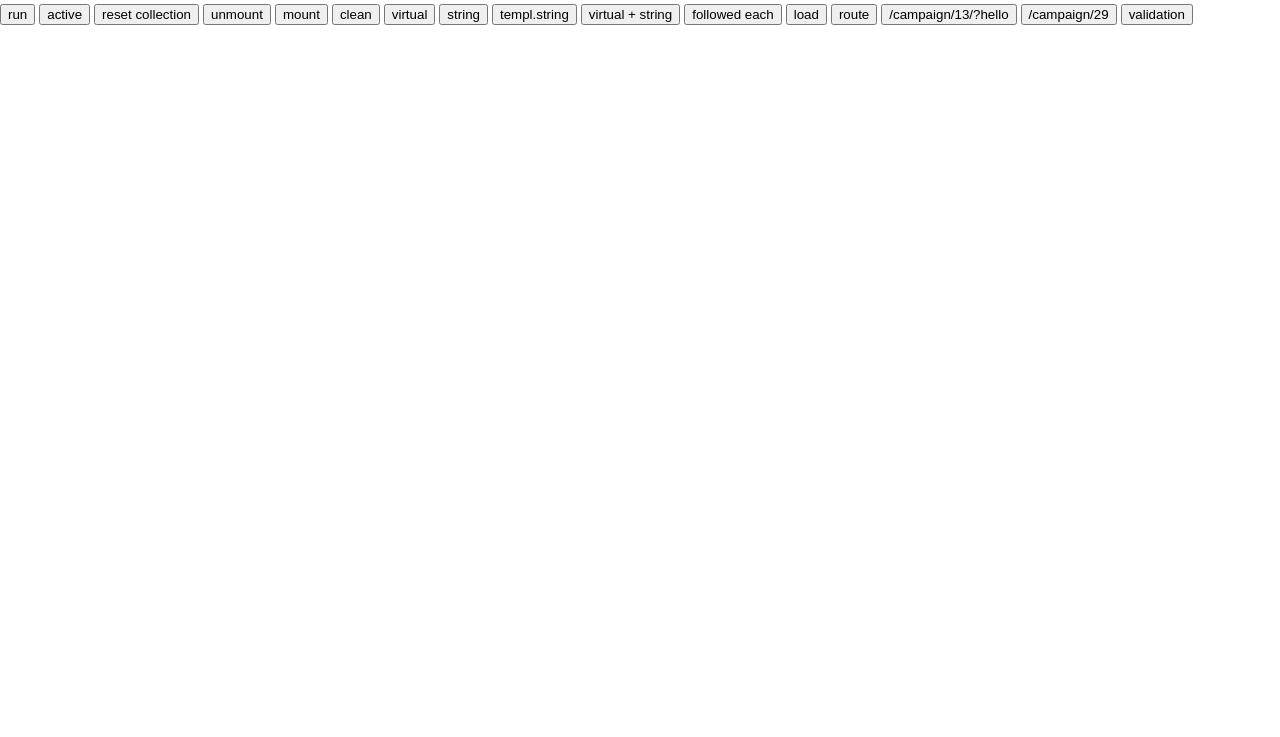
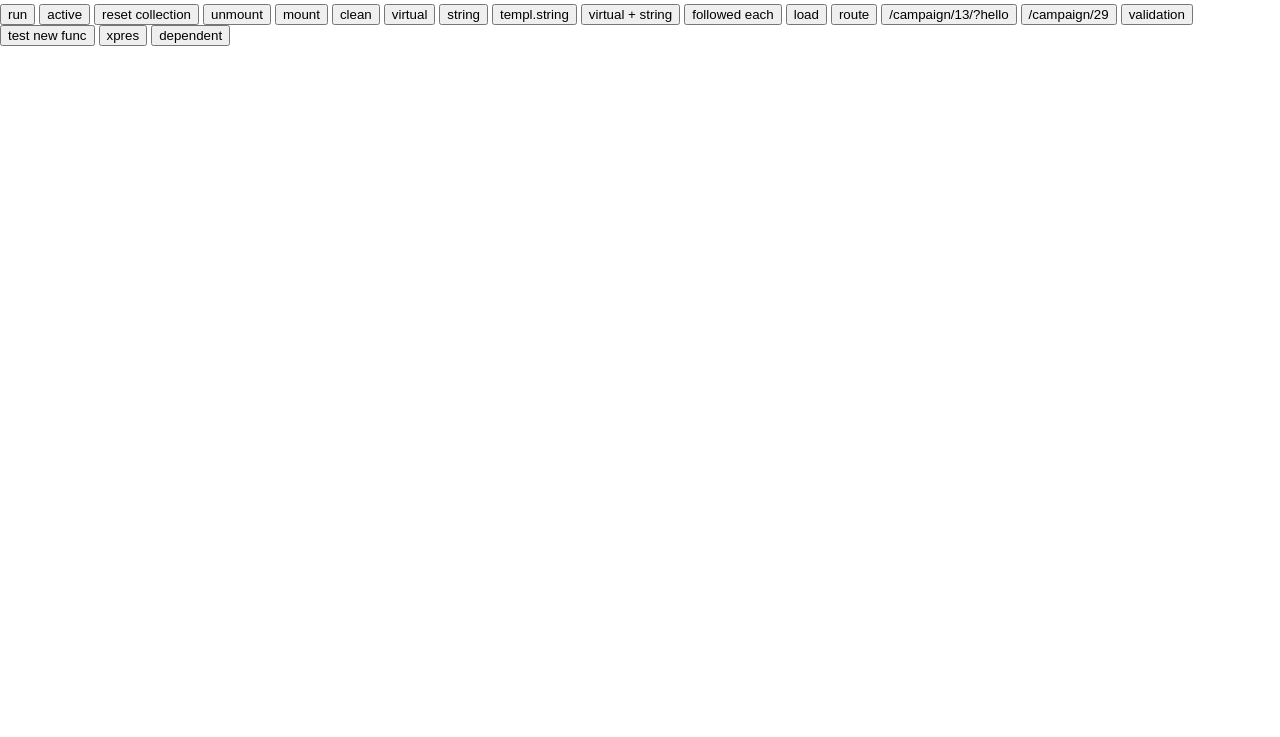
Before and after one commit to nomocas/yamvish, a website with bundled scripts: page index.html in a window 1280 px wide. Shown: the part 63-800 px from the top of the page. Built offline with nearby package versions, Linux system fonts and the light colour scheme; files whose address does not match are found by name.

Commit message:
update examples in index.html

```diff
--- a/index.html
+++ b/index.html
@@ -46,6 +46,9 @@
     <button onclick="y.navigateTo('/campaign/13/?hello');">/campaign/13/?hello</button>
     <button onclick="y.navigateTo('/campaign/29');">/campaign/29</button>
     <button onclick="validation();">validation</button>
+    <button onclick="testNewFunc();">test new func</button>
+    <button onclick="expression();">xpres</button>
+    <button onclick="dependent();">dependent</button>
     <div id="mocha"></div>
     <script type="text/javascript" src="node_modules/min-history/dist/min-history.min.js"></script>
     <script type="text/javascript">
@@ -57,7 +60,7 @@
     });
     </script>
     <script type="text/javascript">
-    var numNodes = 1000;
+    var numNodes = 200;
 
     function range(size) {
         var output = [];
@@ -246,6 +249,7 @@
 
 
     function followedEach() {
+        try {
             console.time("test");
             var time = new Date().getTime();
             var view = new y.View()
@@ -305,6 +309,9 @@
 
             console.timeEnd("test");
             view.set('users.0', 'followed each : ' + time)
+        } catch (e) {
+            console.log("error ", e, e.stack);
+        }
     }
 
     function load() {
@@ -358,7 +365,7 @@
 
             var view = new y.View()
                 .route('/campaign/s:id/?q:query') // should hide/show node if route match or not
-                .load('campaign', 'campaign::{{ $route.id }}|{{ $route.query }}') // should load only if variables are all defined (here 'id')
+                .load('campaign', 'campaign::{{ $route.id + ($route.query || "" )}}') // should load only if variables are all defined (here 'id')
                 .h(1, '{{ campaign.title }}')
                 .p('{{ campaign.id }}')
                 .mount('#mocha');
@@ -382,6 +389,107 @@
             console.log("error : ", e, e.stack);
         }
     }
+
+    function testNewFunc() {
+        try {
+
+            var parent = new y.Context({
+                data: {
+                    title: 'fooooo'
+                }
+            });
+
+            var context = new y.Context({
+                parent: parent,
+                data: {
+                    title: 'hello',
+                    index: 2,
+                    sum: 3
+                }
+            });
+
+
+
+            var raw = "{{ $.Math.cos(2) * (index+$this.sum) + title + $parent.title + 'hello' }}";
+
+            //console.time("compile");
+            var time = new Date().getTime();
+            // for (var i = 0; i < 10000; ++i) {
+            var xpr = y.interpolable(raw);
+            // }
+            time = new Date().getTime() - time;
+
+            console.log("xpr :", time, xpr);
+
+            var time = new Date().getTime();
+            // for (var i = 0; i < 10000; ++i) {
+            var r = xpr.output(context);
+            // }
+            time = new Date().getTime() - time;
+            // console.log('xpr :  ', time, xpr, f.call(context.data, context, typeof window !== 'undefined' ? window : global));
+            // console.log('xpr :  ', time, xpr);
+            console.log("r : ", time, r);
+
+        } catch (e) {
+            console.log("error ", e, e.stack)
+        }
+        //  alert(time + " - " + f.call(context.data, context, typeof window !== 'undefined' ? window : global));
+        // console.timeEnd("compile");
+
+        /*
+        console.time("t");
+        for (var i = 0; i < 1000; ++i)
+          var r = func.call(context.data, context, typeof window !== 'undefined' ? window : global)
+        console.timeEnd("t");
+
+        console.log(r)
+        */
+    }
+
+    function expression() {
+        try {
+            var parent = new y.Context({
+                data: {
+                    foo: 'bar'
+                }
+            });
+
+            var view = new y.View({
+                    parent: parent
+                })
+                .set('title', 'aaa@vbb.com')
+                .set('reu', 'feeee')
+                .set('deca', function(arg) {
+                    return '-hello-' + arg;
+                })
+                .p('{{ title + deca(true) + $parent.foo + $this.reu + "---" + $.Math.random() }}')
+                .mount('#mocha')
+                .set('title', 'roooo')
+                .set('reu', 'lollipop');
+
+        } catch (e) {
+            console.log("error : ", e, e.stack);
+        }
+    }
+
+
+    function dependent() {
+        try {
+            var view = new y.View()
+                // .set('title', 'hello world')
+                .set('foo', 'bar-')
+                .set('zoo', 'flup-')
+                .dependent('bloupi', ['foo', 'title'], function(foo, title) {
+                    return this.get('zoo') + foo + title;
+                })
+                .p('{{ bloupi + "-waaaaaaa" }}')
+                .mount('#mocha')
+                .set('title', 'reu')
+                .set('foo', 'ploupiloup');
+        } catch (e) {
+            console.log("error : ", e, e.stack);
+        }
+    }
     </script>
 </body>
 
```
Lines whose indentation alone changed are shown as unchanged.
